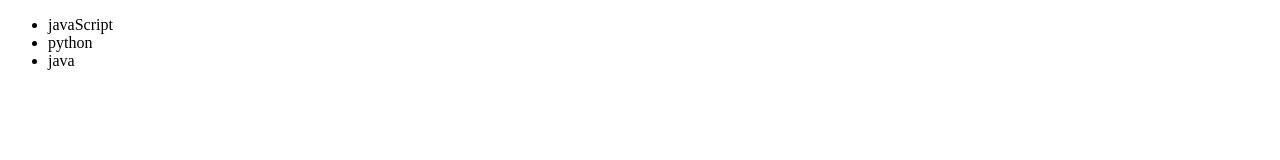
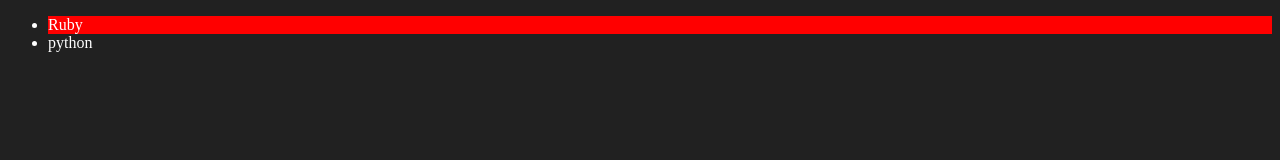
Before and after one commit to behan05/JavaScript, a plain HTML site: page DOM/four.html in a window 1280 px wide. Drawn offline with Linux system fonts and the light colour scheme.

Commit message:
DOM Manipulation

```diff
--- a/DOM/four.html
+++ b/DOM/four.html
@@ -7,7 +7,7 @@
     <title>DOM | CREATE | EDIT | DELETE ELEMENT</title>
 </head>
 
-<body>
+<body id="body">
     <ul class="language">
         <li>javaScript</li>
     </ul>
@@ -15,16 +15,43 @@
 
 
 <Script>
-    // create Element
 
-    function addLanguage(langName) {
+    const body = document.getElementById('body');
+    body.style.backgroundColor = "#212121";
+    body.style.color = "#fff";
+
+    // Create Element.
+
+    const addLanguage = function(langName){
         const li = document.createElement('li');
         const addText = document.createTextNode(langName);
         li.appendChild(addText);
-        document.querySelector(".language").appendChild(li);
+
+        const ul = document.querySelector('.language');
+        ul.appendChild(li)
     }
-    addLanguage("python")
-    addLanguage("java")
+    addLanguage('python')
+    addLanguage('java')
+
+    // Edit.
+
+    function editLanguage(editIndex, newLanguage){
+        const li = document.querySelector(editIndex);
+
+        // console.log(li.nextElementSibling);
+
+        const newli = document.createElement('li');
+        newli.innerText = newLanguage;
+        newli.style.backgroundColor = "red"
+        li.replaceWith(newli)
+    }
+    editLanguage("li:first-child", "Ruby")
+
+    // remove element.
+
+    const lastLi = document.querySelector('li:last-child');
+    console.log(lastLi.innerHTML);
+    lastLi.remove();
 
 </Script>
 
```
